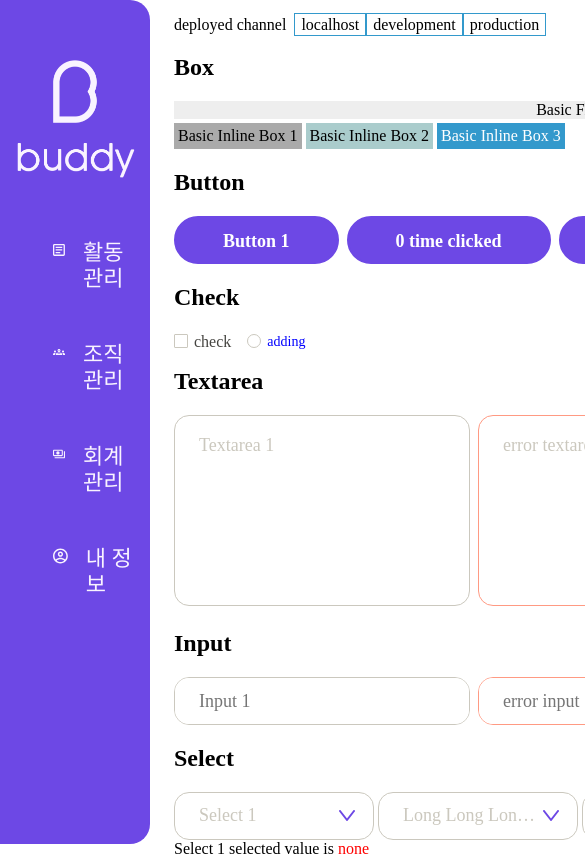
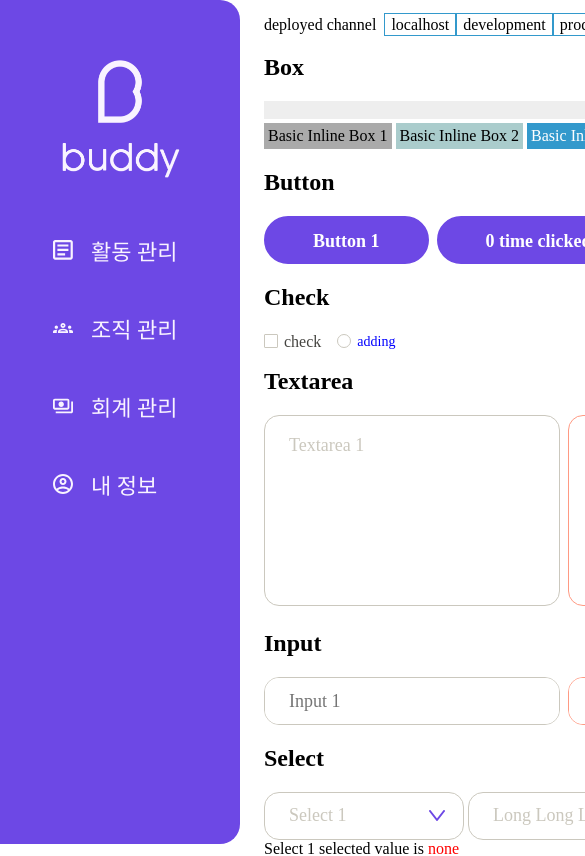
Before and after one commit to kmu-kcc/buddy-frontend, a React (Create React App) app: page /test in a window 390 px wide. Shown: the top 856 px of the page, 585 px wide, since content can reach past the window. Built offline with nearby package versions, Linux system fonts and the light colour scheme; a web font is replaced by a local one.

Commit message:
Fix Navigation style broken on mobile device

```diff
--- a/src/components/Navigation.tsx
+++ b/src/components/Navigation.tsx
@@ -5,7 +5,7 @@ import {Box, Span} from '../components';
 import {Activity, Organization, Fee, Profile} from '../components/icons';
 
 const Wrapper = styled(Box)`
-  width: 240px;
+  min-width: 240px;
   height: 100vh;
   flex-direction: column;
   align-items: center;
```
